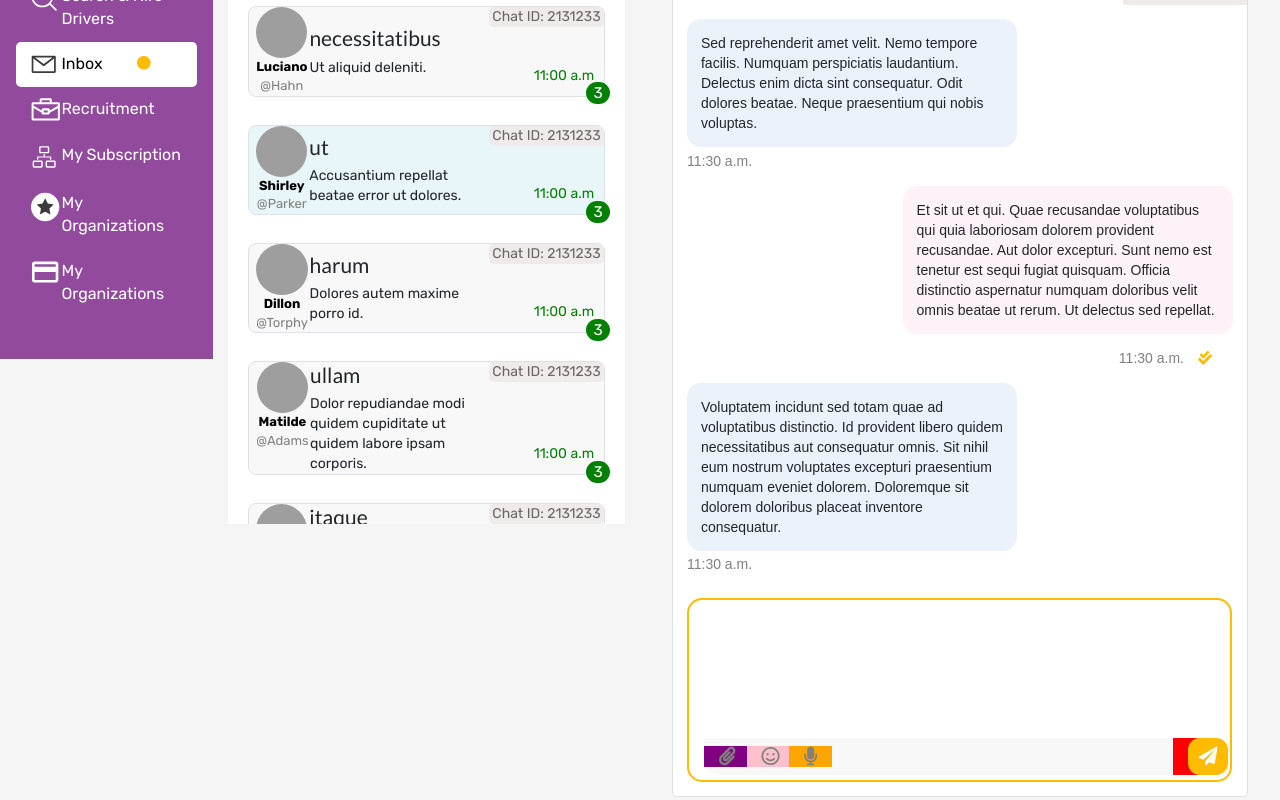
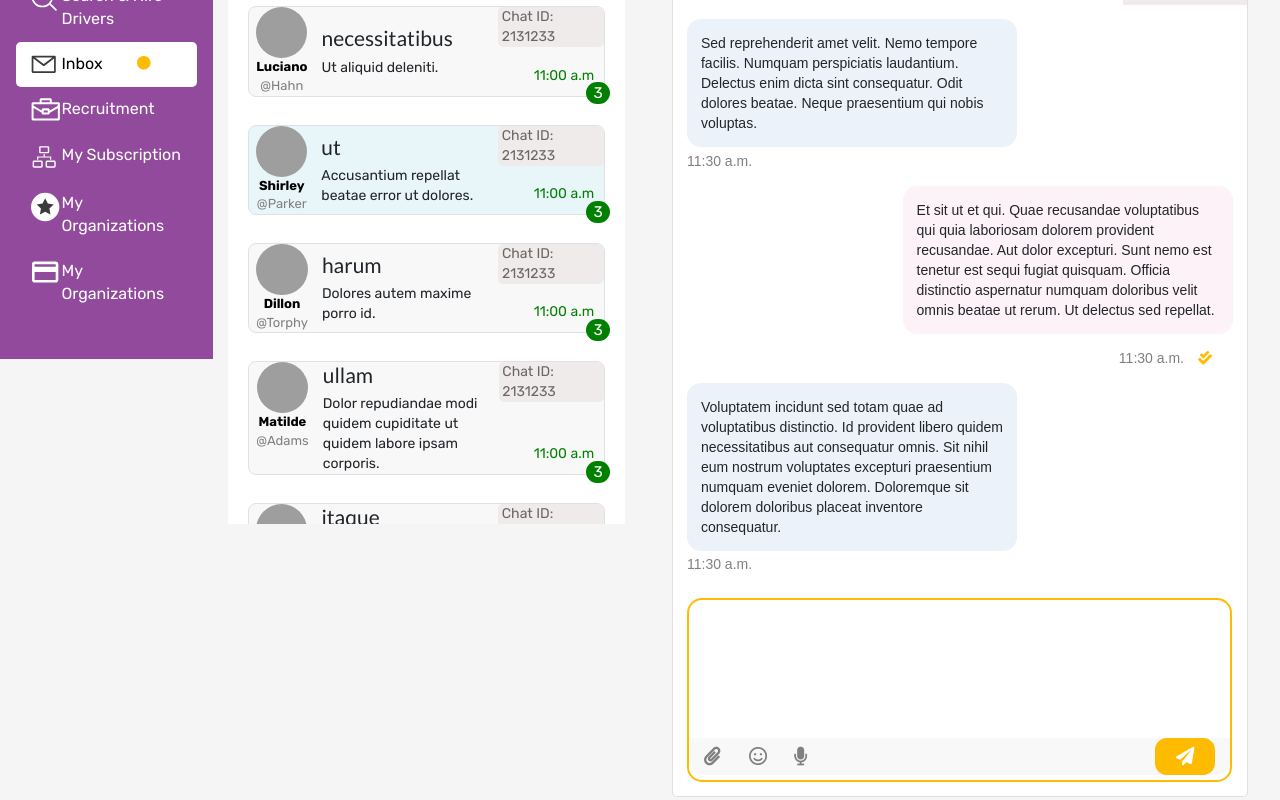
Before and after one commit to AbbyB97/FS_assignment, a React (Create React App) app: page / in a window 1280 px wide. Shown: the part 300-1100 px from the top of the page. Built offline with nearby package versions, Linux system fonts and the light colour scheme; grey boxes are pictures that could not be loaded.

Commit message:
added responsive message input box

```diff
--- a/src/App.scss
+++ b/src/App.scss
@@ -213,7 +213,8 @@ hr {
     }
     .message-column {
       display: flex;
-
+      margin-left: 1rem;
+      margin-right: 1rem;
       @include bp("tablet") {
         width: 100%;
       }
--- a/src/components/Chatbox.js
+++ b/src/components/Chatbox.js
@@ -158,44 +158,45 @@ const Chatbox = () => {
                 border: "none",
                 outline: "none",
                 width: "97.5%",
-                padding:"1rem"
+                padding:"1rem",
               }}
               rows="5"
             ></textarea>
           </Row>
-          <Container>
+          <Container style={{padding:"0"}}>
           <Row
             style={{
-              background: "#f9f8f8",
+              backgroundColor :"#f9f8f8",
               borderBottomLeftRadius: "15px",
               borderBottomRightRadius: "15px",
-              marginBottom: "5px",
               marginTop: "5px",
+              marginBottom:"5px"
+
             }}
           >
-            <Col style={{backgroundColor:"purple"}} md={2} xl={1} sm={1} xs={1} className="my-auto">
+            <Col  md={2} xl={1} sm={1} xs={1} className="my-auto">
               <i
                 style={{ color: "gray", cursor: "pointer" }}
                 className="fas fa-paperclip fa-lg"
               ></i>
             </Col>
-            <Col style={{backgroundColor:"pink"}} md={2} xl={1} sm={1} xs={1} className="my-auto">
+            <Col  md={2} xl={1} sm={1} xs={1} className="my-auto">
               <i
                 style={{ color: "gray", cursor: "pointer" }}
                 className="far fa-smile fa-lg"
               ></i>
             </Col>
-            <Col style={{backgroundColor:"orange"}} md={2} xl={1} sm={1} xs={1} className="my-auto">
+            <Col  md={2} xl={1} sm={1} xs={1} className="my-auto">
               <i
                 style={{ color: "gray", cursor: "pointer" }}
                 className="fas fa-microphone fa-lg"
               ></i>
             </Col>
-            <Col style={{backgroundColor:"red"}} md={{ span: 2, offset: 3 }} xl={{ span: 1, offset: 8 }} sm={{span: 1, offset: 7}} xs={{span: 1, offset: 7}}>
+            <Col  md={{ span: 3, offset: 3 }} xl={{ span: 2, offset: 7 }} sm={{span: 2, offset: 7 }} xs={{span: 3, offset: 6}}>
               <button
                 style={{
+                  width:"100%",
                   background: "#ffbb00",
-                  width: "",
                   borderRadius: "0.85rem",
                 }}
                 className="ui icon button"
```
Also changed, not shown: 1 other file (tests, documents, lock files or other folders).
